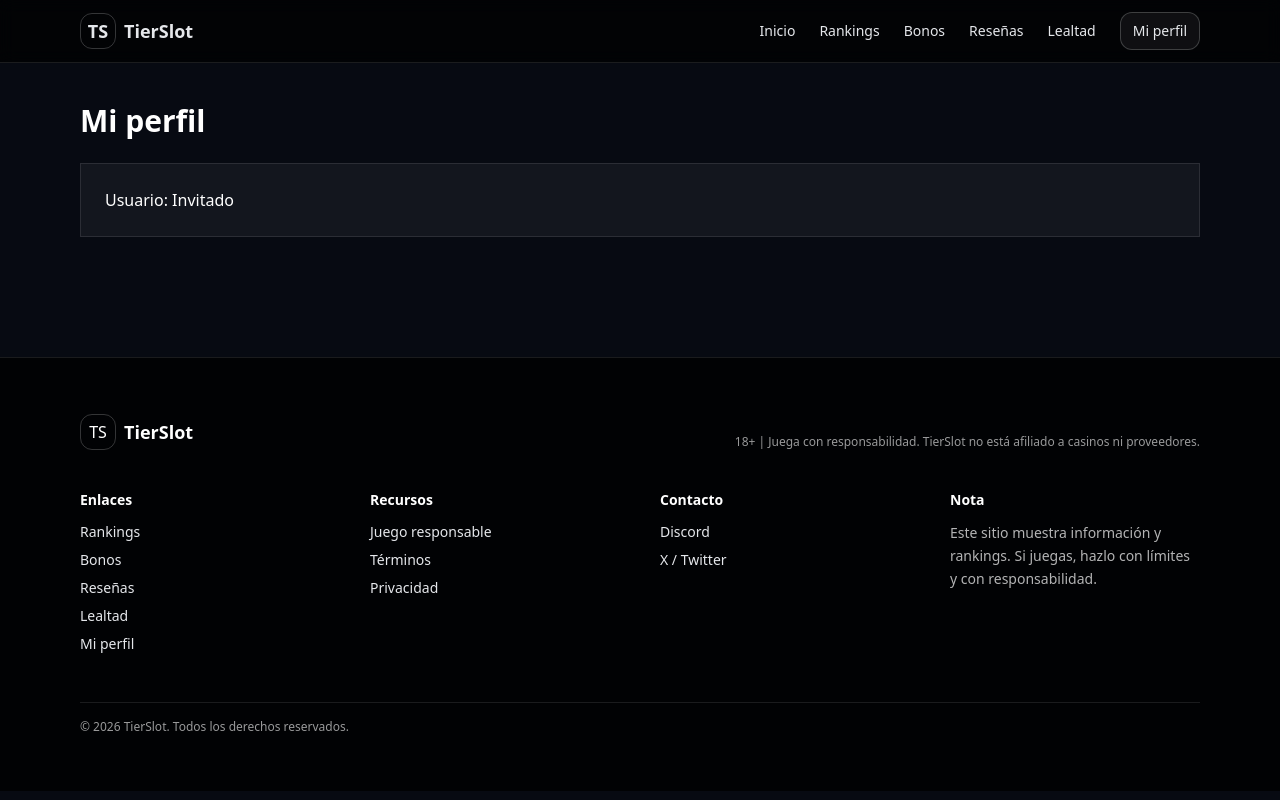
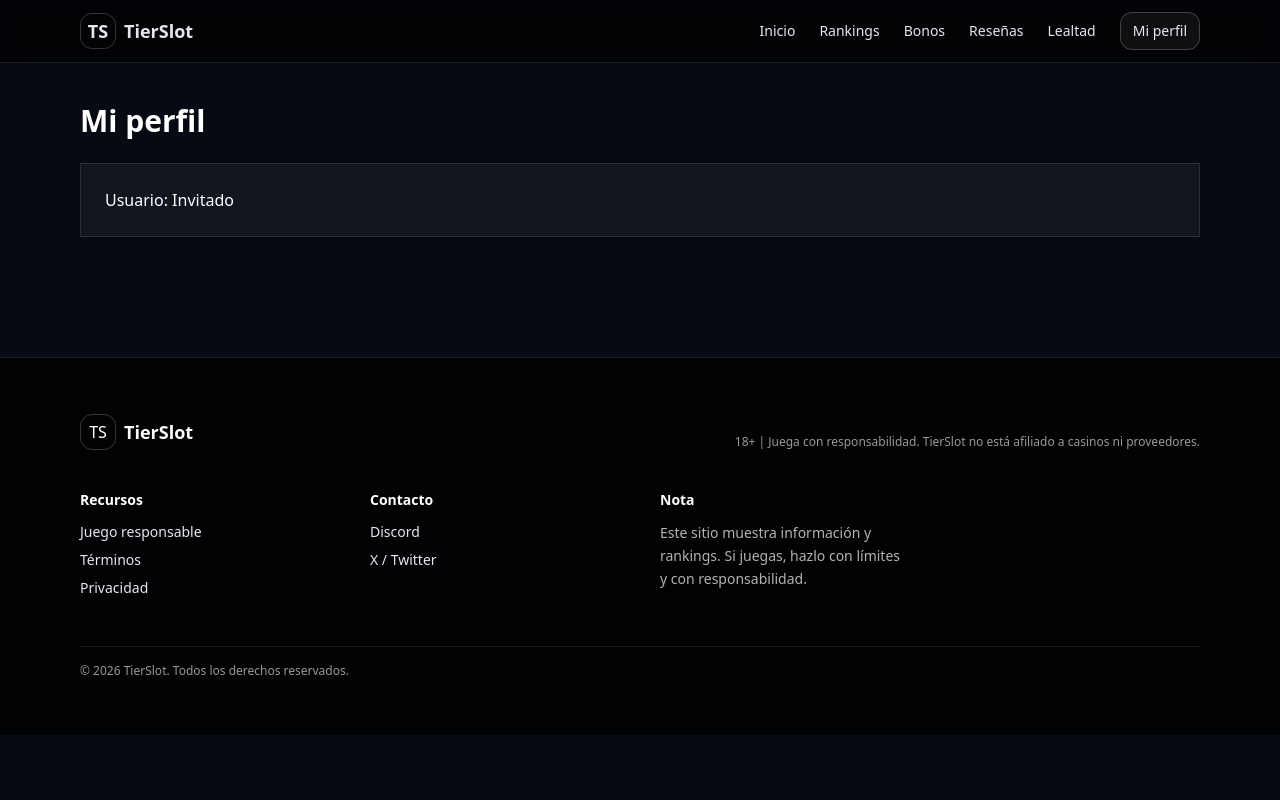
Before and after one commit to Gabo231326/TierSlot, a Next.js app in the folder apps/web/: page /profile in a window 1280 px wide. Built offline with nearby package versions, Linux system fonts and the light colour scheme.

Commit message:
Footer: quitar bloque Enlaces

```diff
--- a/apps/web/app/components/SiteFooter.tsx
+++ b/apps/web/app/components/SiteFooter.tsx
@@ -18,17 +18,6 @@ export default function SiteFooter() {
         </div>
 
         <div className="mt-10 grid gap-10 sm:grid-cols-2 lg:grid-cols-4">
-          <div className="space-y-3">
-            <div className="text-sm font-semibold">Enlaces</div>
-            <div className="flex flex-col gap-2 text-sm text-white/80">
-              <Link className="hover:text-white transition" href="/leaderboards">Rankings</Link>
-              <Link className="hover:text-white transition" href="/bonuses">Bonos</Link>
-              <Link className="hover:text-white transition" href="/reviews">Reseñas</Link>
-              <Link className="hover:text-white transition" href="/loyalty">Lealtad</Link>
-              <Link className="hover:text-white transition" href="/profile">Mi perfil</Link>
-            </div>
-          </div>
-
           <div className="space-y-3">
             <div className="text-sm font-semibold">Recursos</div>
             <div className="flex flex-col gap-2 text-sm text-white/80">
```
